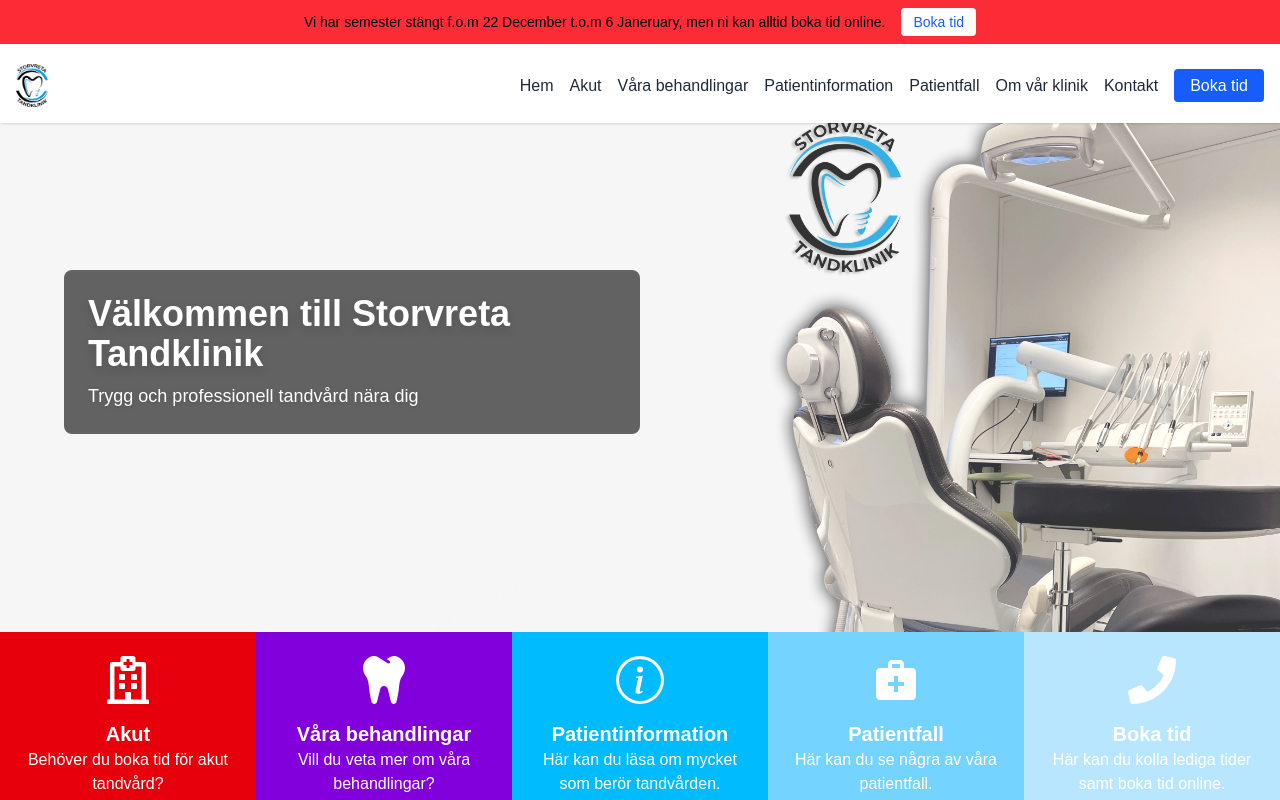
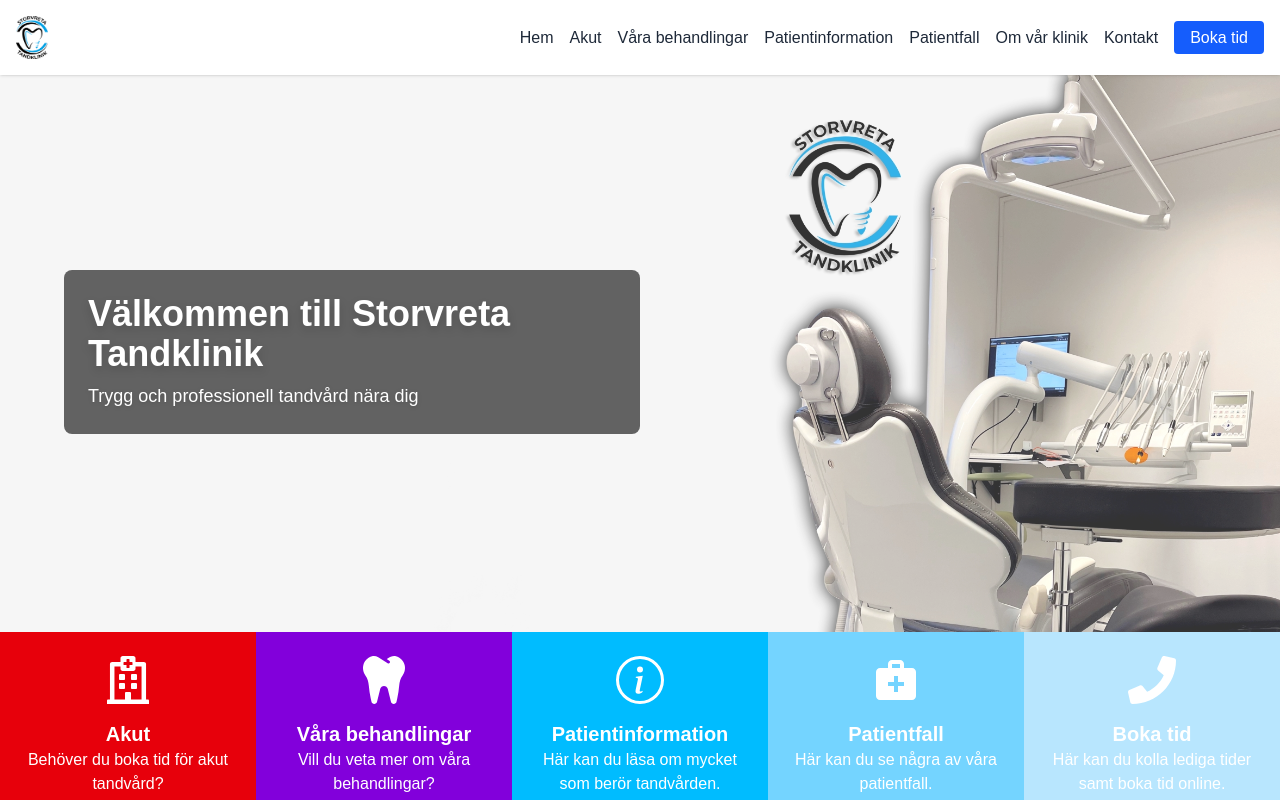
Before and after one commit to Asaadntl/storvreta-tandklinik, a Next.js app: page / in a window 1280 px wide. Shown: the top 800 px of the page. Built offline with nearby package versions, Linux system fonts and the light colour scheme.

Commit message:
Tagit bort semester stängt

```diff
--- a/src/components/Navbar.jsx
+++ b/src/components/Navbar.jsx
@@ -8,23 +8,7 @@
   const closeMenu = () => setOpen(false);
 
   return (
-    <>
-      {/* SEMESTER BANNER */}
-      <div className="fixed top-0 left-0 w-full z-[9999] bg-red-500 text-center text-sm text-black py-2 px-4 flex justify-center items-center flex-wrap gap-4">
-        <span>
-                    Vi har semester stängt f.o.m 22 December t.o.m 6 Janeruary, men ni kan alltid boka tid online.
-        </span>
-        <a
-          href="https://bokatid.frenda.se/100076"
-          target="_blank"
-          className="bg-white text-blue-600 px-3 py-1 rounded hover:bg-gray-100 transition text-sm font-medium"
-        >
-          Boka tid
-        </a>
-      </div>
-
-      {/* NAVIGATION */}
-      <nav className="fixed top-[48px] left-0 w-full z-50 bg-white shadow p-4">
+    <nav className="fixed top-0 left-0 w-full z-50 bg-white shadow p-4">
       <div className="container mx-auto flex justify-between items-center">
         <Link href="/">
           <img src="/images/Logo.png" alt="Logo" className="w-8" />
@@ -101,6 +85,5 @@
         </ul>
       </div>
     </nav>
-    </>
   );
 }
```
Lines whose indentation alone changed are shown as unchanged.
